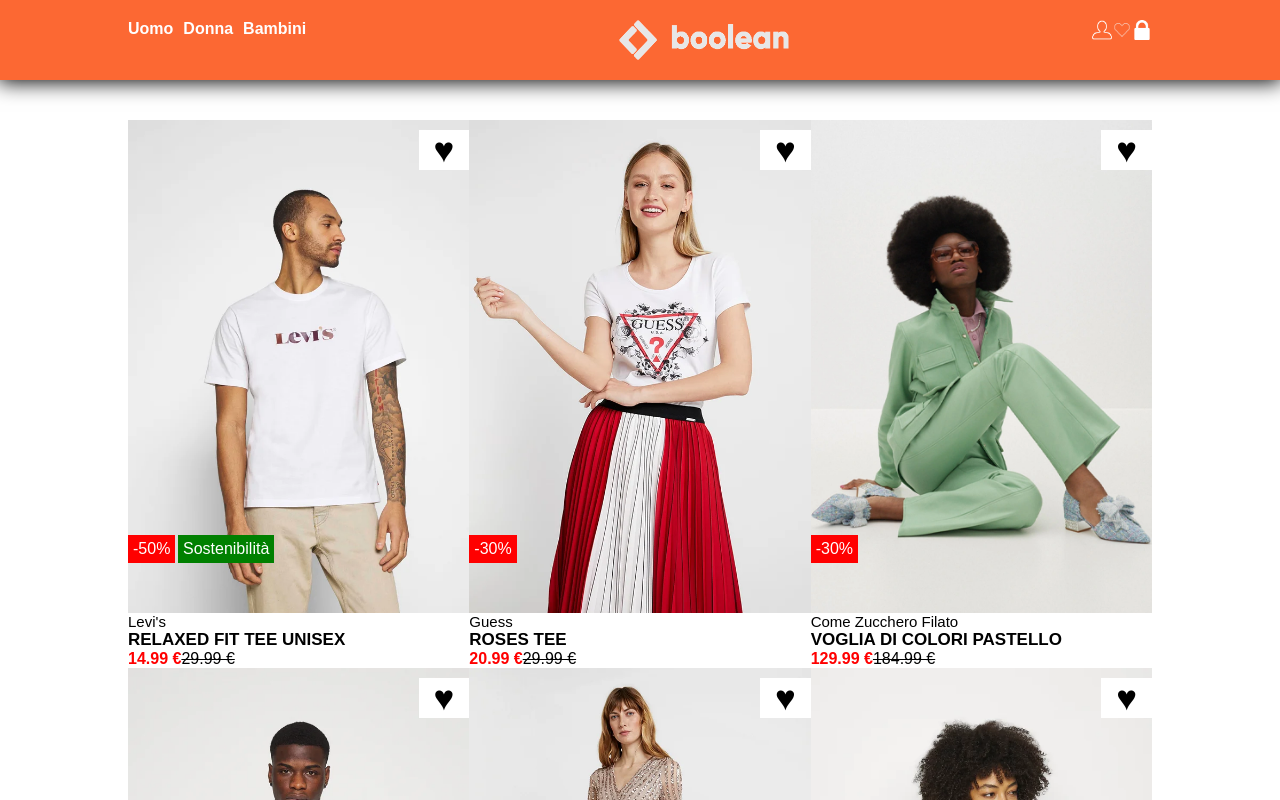
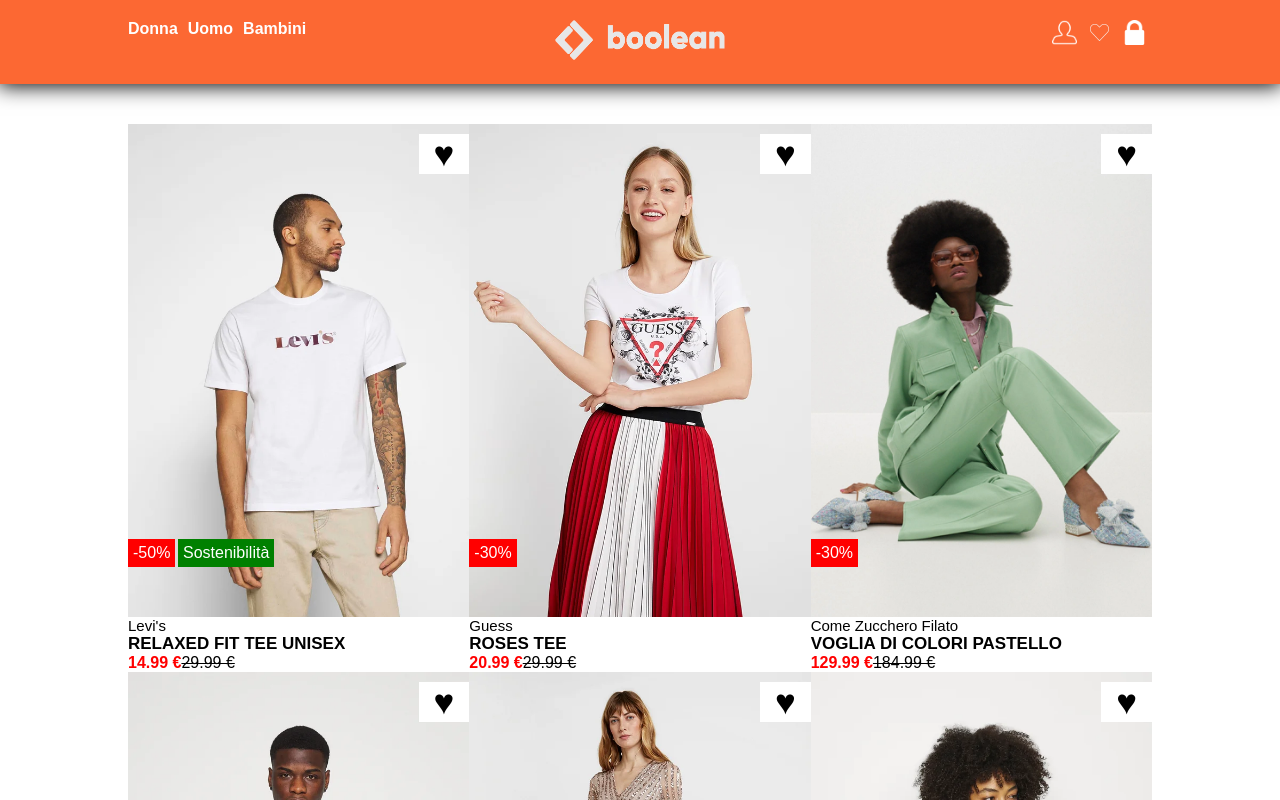
Before and after one commit to MarcoColloca/vite-boolando, a Vue app: page / in a window 1280 px wide. Shown: the top 800 px of the page. Built offline with nearby package versions, Linux system fonts and the light colour scheme.

Commit message:
Refactor → added some margin and hover effect to PageHeader links

```diff
--- a/src/components/PageHeader.vue
+++ b/src/components/PageHeader.vue
@@ -4,7 +4,7 @@
     data(){
       return{
         title: 'PageHeader',
-        navBarTabs: ['Uomo', 'Donna', 'Bambini'],
+        navBarTabs: ['Donna', 'Uomo', 'Bambini'],
         navBarIcons: ['User.png', 'Heart.png', 'Lock.png'],
       }
     },
@@ -24,19 +24,21 @@
     <header class="page-header">
         <div class="container">
             <nav class="row">
-                <div class="col-3">
+                <div class="col-4">
                     <ul class="header-select">
                         <li v-for="(tab, i) in navBarTabs">
                             <a href="#">{{tab}}</a>
                         </li>
                     </ul>
                 </div>
+                <div class="col-4 txt-center">
+                    <img src="/img/boolean-logo.png" alt="" class="logo-img">
 
-                <img src="/img/boolean-logo.png" alt="" class="logo-img">
+                </div>
 
-                <div class="col-3 txt-al-r">
+                <div class="col-4 txt-end header-icons">
                     <a href="#" v-for="(icon, i) in navBarIcons">
-                        <img :src="`/img/social-icons/${icon}`" alt="" height="20" width="20">
+                        <img :src="`/img/social-icons/${icon}`" alt="" height="25" width="25">
                     </a>
                 </div>
             </nav>
@@ -66,13 +68,24 @@
     }
 
 
+    .header-icons{
+        a{
+            margin: 5px;
+            img{
+                &:hover{
+                    filter: invert(1);
+                }
+            }
+        }
+    }
+
     .header-select{
         li{
             display: inline-block;
             margin-right: 10px;
             font-weight: bold;
             &:hover{
-                color: wheat;
+                color: rgb(0, 0, 0);
             }
         }
     }
```
